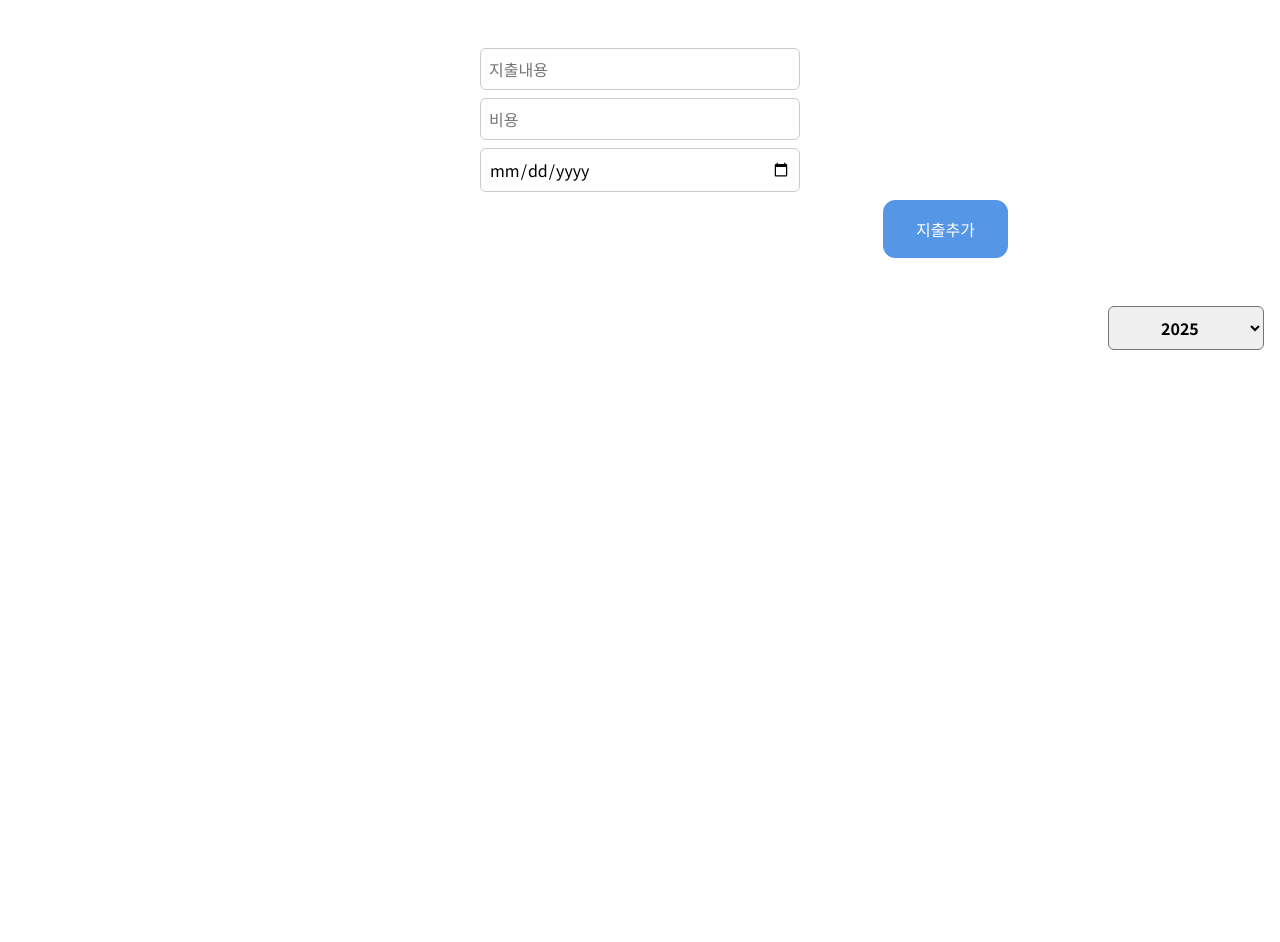
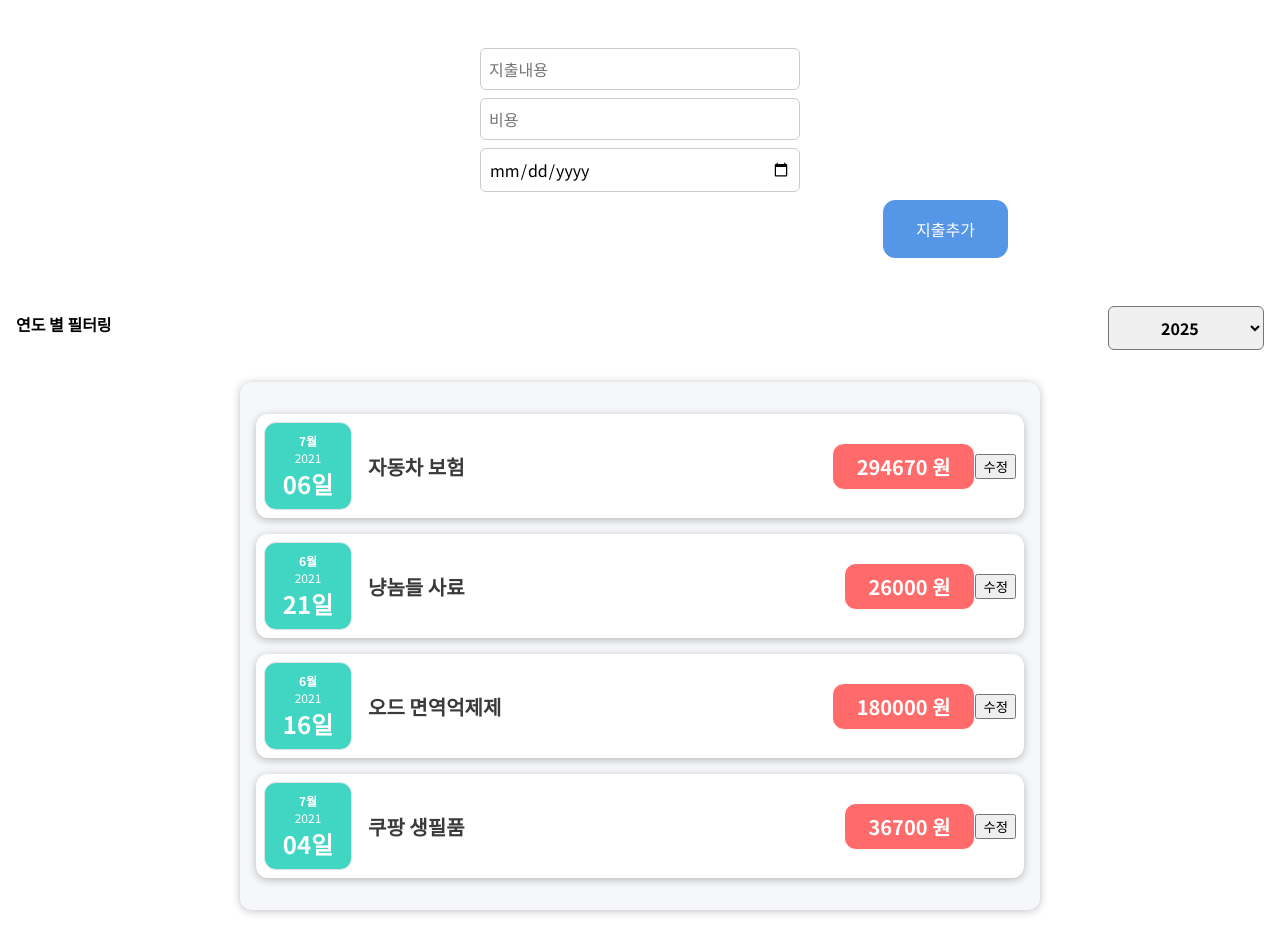
Before and after one commit to glenn-a810/Study, a React (Create React App) app in the folder expense-tracker/: page / in a window 1280 px wide. Before the commit the page ends 800 px from the top, so only its background shows below. Built offline with nearby package versions, Linux system fonts and the light colour scheme.

Commit message:
내가 왜 이렇게 붙여 넣었지?

```diff
--- a/expense-tracker/src/components/Expenses/ExpenseFilter.css
+++ b/expense-tracker/src/components/Expenses/ExpenseFilter.css
@@ -1,5 +1,5 @@
 .expenses-filter {
-    color: white;
+    color: black;
     padding: 0 1rem;
 }
 
--- a/expense-tracker/src/components/Expenses/Expenses.js
+++ b/expense-tracker/src/components/Expenses/Expenses.js
@@ -6,7 +6,8 @@ import './Expenses.css'
 
 const Expenses = (props) => {
     return(
-        <ExpenseFilter>
+        <div>
+            <ExpenseFilter />
             <Card className='expenses'>
                 <ExpenseItem
                     title={props.expenses[0].title}
@@ -29,7 +30,7 @@ const Expenses = (props) => {
                     date={props.expenses[3].date}
                 />
             </Card>
-        </ExpenseFilter>
+        </div>
     )
 }
 
```
